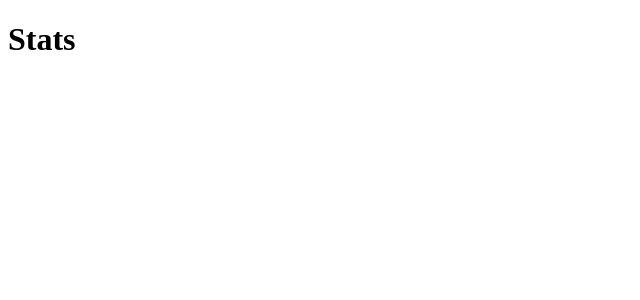
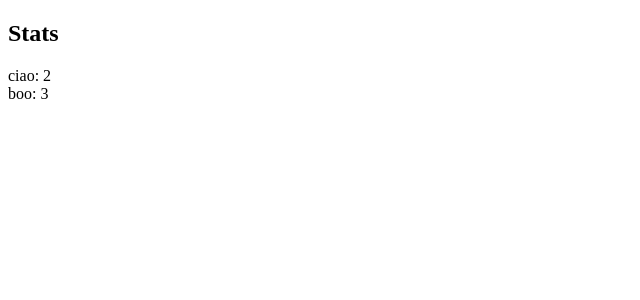
Before and after one commit to giocaizzi/rpihomekit, a Next.js app in the folder frontend/: page /stats in a window 1280 px wide. Shown: the top 300 px of the page, without its empty margins (0-640 px from the left). Built offline with nearby package versions, Linux system fonts and the light colour scheme.

Commit message:
two minimal pages

```diff
--- a/frontend/app/layout.js
+++ b/frontend/app/layout.js
@@ -1,25 +1,8 @@
 // layout.js
-import Head from 'next/head';
-
-const globalMeta = {
-  siteName: "rpihomekit",
-  siteUrl: "",
-  siteLogo: "",
-  email: "giocaizzi@gmail.com",
-  description: "rpihomekit"
-}
-
 export default function RootLayout({
-  title = globalMeta.siteName,
-  description = globalMeta.description,
-  canonicalUrl = globalMeta.siteUrl,
   children }) {
   return (
     <div>
-      <Head>
-        <title>{title} </title>
-        <meta name="description" content={description} />
-      </Head>
       <main>
         {children}
       </main>
--- a/frontend/components/Card.js
+++ b/frontend/components/Card.js
@@ -18,3 +18,14 @@ export function WelcomeCard({ message, version }) {
 export function InfoCard({ info }) {
   return <p>{info}</p>;
 }
+
+export function StatsCard({ stats }) {
+  return (
+    <div>
+      <h2> Stats</h2>
+      {Object.entries(stats).map(([key, value]) => (
+        <div key={key}>{key}: {value}</div>
+      ))}
+    </div>
+  );
+}
--- a/frontend/pages/stats.js
+++ b/frontend/pages/stats.js
@@ -1,9 +1,14 @@
 import RootLayout from '../app/layout';
+import { StatsCard } from '../components/Card.js';
 
 export default function Stats() {
+    const stats = {
+        "ciao": 2,
+        "boo": 3
+    }
     return (
         <RootLayout>
-            <h1>Stats</h1>
+            <StatsCard stats={stats} />
         </RootLayout>
     );
 }
```
